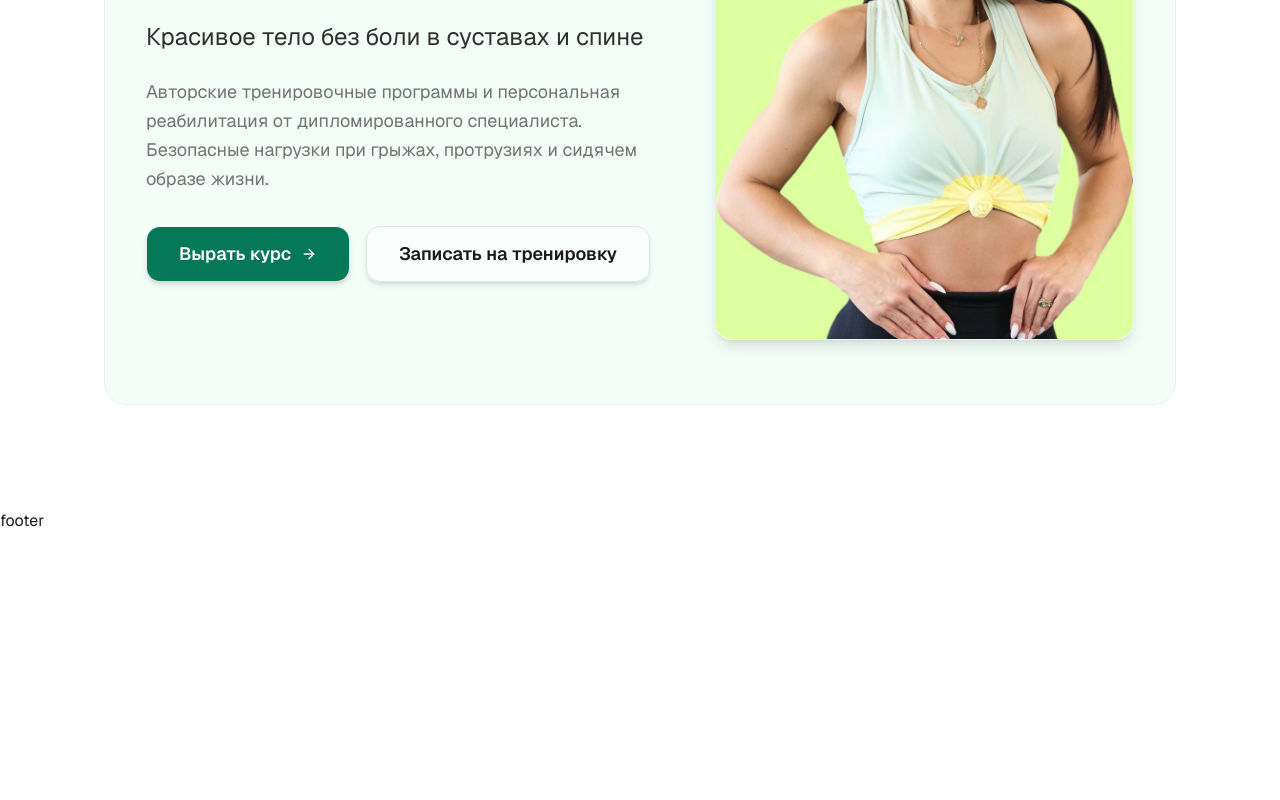
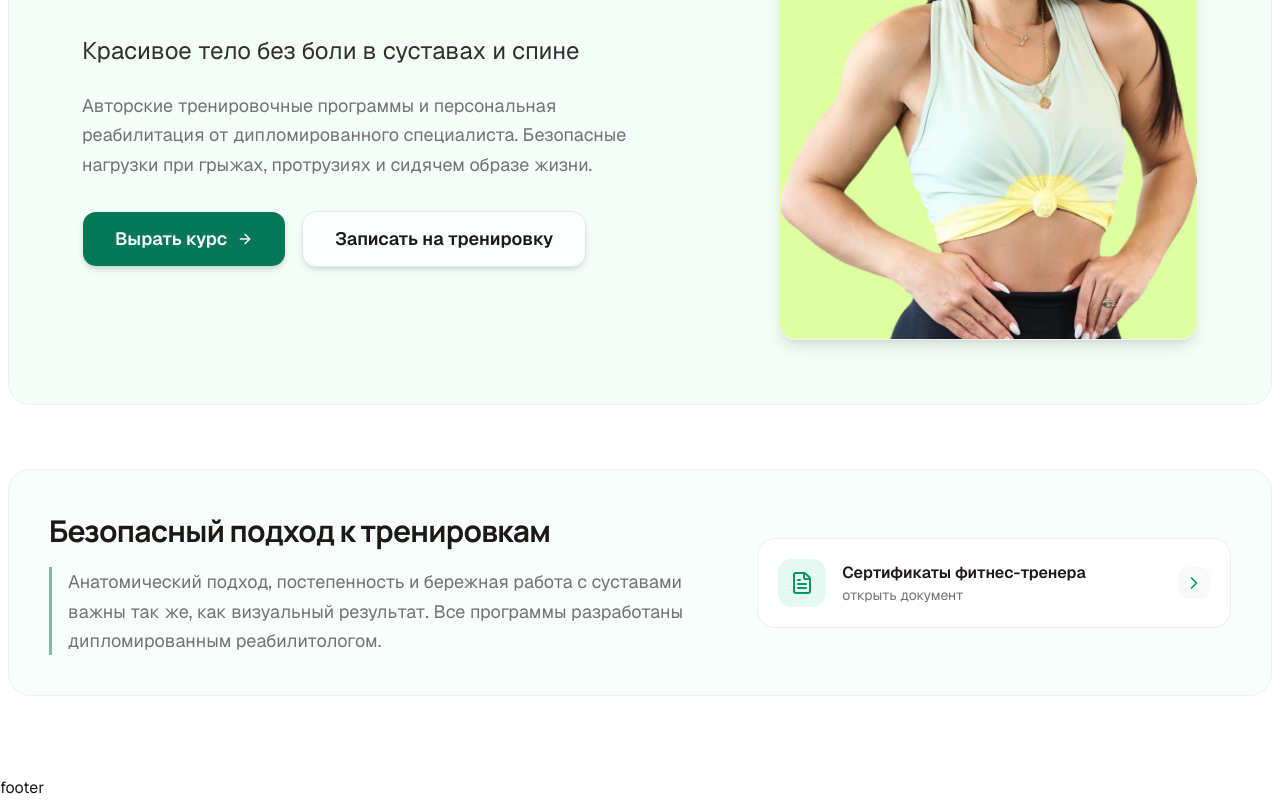
Before and after one commit to Pineapplesz/KanaanFit-Courses, a Next.js app: page / in a window 1280 px wide. Shown: the part 354-1154 px from the top of the page. Before the commit the page ends 887 px from the top, so only its background shows below. Built offline with nearby package versions, Linux system fonts and the light colour scheme.

Commit message:
Diplomas section

```diff
--- a/src/app/page.tsx
+++ b/src/app/page.tsx
@@ -1,9 +1,11 @@
+import Diplomas from "@/components/Diplomas";
 import Hero from "@/components/Hero";
 
 export default function Home() {
   return (
-    <div className="container mx-auto pt-24 md:p-26 ">
+    <div className="container mx-auto flex flex-col gap-10 md:gap-16 px-4 md:px-2 pt-24 md:pt-26 pb-16 md:pb-20">
       <Hero />
+      <Diplomas />
     </div>
   );
 }
--- /dev/null
+++ b/src/components/Diplomas.tsx
@@ -0,0 +1,108 @@
+import { Button } from "./ui/button";
+import { ChevronRight, FileText } from "lucide-react";
+import {
+  Dialog,
+  DialogContent,
+  DialogHeader,
+  DialogTitle,
+  DialogTrigger,
+} from "./ui/dialog";
+import Image from "next/image";
+
+const Diplomas = () => {
+  const DIPlOMAS_LINKS = {
+    h2: "Безопасный подход к тренировкам",
+    text: "Анатомический подход, постепенность и бережная работа с суставами важны так же, как визуальный результат. Все программы разработаны дипломированным реабилитологом.",
+    certificateText: "Сертификаты фитнес-тренера",
+    certificateSubText: "открыть документ",
+  };
+  const DIPlOMAS_IMG = [
+    {
+      title: "Диплом физио-реабилитолога",
+      src: "/image/Diploma1.jpg",
+      alt: 'Диплом реабилитолога"',
+    },
+    {
+      title: "Сертификат",
+      src: "/image/Diploma2.jpg",
+      alt: "Сертификат фитнес-тренера",
+    },
+  ];
+  return (
+    <section className="bg-secondary/40 border border-border/50 rounded-3xl p-6 sm:p-8 lg:p-10">
+      <div className="grid grid-cols-1 lg:grid-cols-12 gap-8 items-center">
+        {/* LEFT COLUMN*/}
+        <div className="lg:col-span-7 flex flex-col gap-4">
+          <h2 className="font-heading text-2xl sm:text-3xl font-bold tracking-tight text-foreground leading-snug">
+            {DIPlOMAS_LINKS.h2}
+          </h2>
+          <p className="text-muted-foreground border-l-3 pl-4 border-primary/50 text-base md:text-lg leading-relaxed">
+            {DIPlOMAS_LINKS.text}
+          </p>
+        </div>
+
+        {/* POPUP DIALOG WINDOW*/}
+        <div className="lg:col-span-5">
+          <Dialog>
+            <DialogTrigger asChild>
+              {/* RIGHT COLUMN*/}
+
+              <button
+                type="button"
+                className="w-full p-4 sm:p-5 flex justify-between items-center rounded-2xl border border-border/60
+                bg-background hover:border-emerald-500/40 hover:shadow-md transition-all text-left group
+                cursor-pointer"
+              >
+                <div className="flex items-center gap-4 min-w-0">
+                  <div className="w-12 h-12 rounded-xl bg-emerald-500/10 flex items-center justify-center shrink-0">
+                    <FileText className="w-6 h-6 text-emerald-600" />
+                  </div>
+                  <div className="flex flex-col min-w-0">
+                    <span className="font-semibold text-base text-foreground">
+                      {DIPlOMAS_LINKS.certificateText}
+                    </span>
+                    <span className="text-xs sm:text-sm text-muted-foreground">
+                      {DIPlOMAS_LINKS.certificateSubText}
+                    </span>
+                  </div>
+                </div>
+                <div className="w-8 h-8 rounded-lg bg-muted/60 group-hover:bg-muted transition-colors flex items-center justify-center shrink-0">
+                  <ChevronRight className="w-5 h-5  text-emerald-600" />
+                </div>
+              </button>
+            </DialogTrigger>
+            <DialogContent className="max-w-3xl sm:max-w-4xl w-[95vw] p-4 sm:p-6 rounded-2xl">
+              <DialogHeader className="mb-2">
+                <DialogTitle className="font-heading font-bold text-xl sm:text-2xl text-left">
+                  {DIPlOMAS_LINKS.certificateText}
+                </DialogTitle>
+              </DialogHeader>
+              <div className=" max-h-[75vh] overflow-y-auto flex flex-col gap-6">
+                {DIPlOMAS_IMG.map((img, index) => (
+                  <div key={index} className="flex flex-col gap-2">
+                    <span className="text-sm font-semibold text-muted-foreground">
+                      {img.title}
+                    </span>
+                    <div
+                      className="relative w-full md:aspect-[4/3] aspect-[5/4] rounded-xl overflow-hidden border
+                    border-border/40 bg-muted/20"
+                    >
+                      <Image
+                        src={img.src}
+                        alt={img.alt}
+                        fill
+                        className="object-contain"
+                      />
+                    </div>
+                  </div>
+                ))}
+              </div>
+            </DialogContent>
+          </Dialog>
+        </div>
+      </div>
+    </section>
+  );
+};
+
+export default Diplomas;
--- a/src/components/Header.tsx
+++ b/src/components/Header.tsx
@@ -12,10 +12,10 @@ import {
 import { Menu } from "lucide-react";
 
 const NAV_LINKS = [
-  { href: "", label: "Главная" },
-  { href: "", label: "Курсы" },
-  { href: "", label: "Тренировки" },
-  { href: "", label: "О нас" },
+  { href: "/", label: "Главная" },
+  { href: "/", label: "Курсы" },
+  { href: "/", label: "Тренировки" },
+  { href: "/", label: "О нас" },
 ];
 const NAV_LINKS_BUTTON = { name: "Личный кабинет", href: "/login" };
 
@@ -57,8 +57,13 @@ const Header = () => {
         <div className="flex md:hidden">
           <Sheet open={isOpen} onOpenChange={setIsOpen}>
             <SheetTrigger asChild>
-              <Button variant="ghost" size="icon" aria-label="Открыть меню">
-                <Menu className="h-16 w-16" />
+              <Button
+                asChild
+                variant="ghost"
+                size="icon"
+                aria-label="Открыть меню"
+              >
+                <Menu className="h-8 w-8" />
               </Button>
             </SheetTrigger>
 
@@ -77,7 +82,7 @@ const Header = () => {
                 <nav className="flex flex-col gap-4 text-center">
                   {NAV_LINKS.map((link) => (
                     <Link
-                      key={link.href}
+                      key={link.label}
                       href={link.href}
                       onClick={() => setIsOpen(false)}
                       className="text-xl font-medium text-muted-foreground transition-colors hover:text-foreground py-1"
--- a/src/components/Hero.tsx
+++ b/src/components/Hero.tsx
@@ -20,7 +20,7 @@ const Hero = () => {
 
   return (
     <section className="relative overflow-hidden bg-secondary/60 border border-border/50 rounded-3xl p-6 md:p-12 xl:p-16">
-      <div className="flex flex-col-reverse xl:flex-row items-center justify-center gap-10 lg:gap-12 xl:gap-16">
+      <div className="flex flex-col-reverse lg:flex-row items-center justify-center gap-10 lg:gap-12 xl:gap-30">
         <div className="flex flex-col items-start gap-6 max-w-xl">
           <div
             className="inline-flex items-center gap-2 px-3 py-1 rounded-full bg-emerald-500/10 text-emerald-700
--- /dev/null
+++ b/src/components/ui/dialog.tsx
@@ -0,0 +1,168 @@
+"use client"
+
+import * as React from "react"
+import { cn } from "cn"
+import { Dialog as DialogPrimitive } from "radix-ui"
+
+import { Button } from "@/components/ui/button"
+import { XIcon } from "lucide-react"
+
+function Dialog({
+  ...props
+}: React.ComponentProps<typeof DialogPrimitive.Root>) {
+  return <DialogPrimitive.Root data-slot="dialog" {...props} />
+}
+
+function DialogTrigger({
+  ...props
+}: React.ComponentProps<typeof DialogPrimitive.Trigger>) {
+  return <DialogPrimitive.Trigger data-slot="dialog-trigger" {...props} />
+}
+
+function DialogPortal({
+  ...props
+}: React.ComponentProps<typeof DialogPrimitive.Portal>) {
+  return <DialogPrimitive.Portal data-slot="dialog-portal" {...props} />
+}
+
+function DialogClose({
+  ...props
+}: React.ComponentProps<typeof DialogPrimitive.Close>) {
+  return <DialogPrimitive.Close data-slot="dialog-close" {...props} />
+}
+
+function DialogOverlay({
+  className,
+  ...props
+}: React.ComponentProps<typeof DialogPrimitive.Overlay>) {
+  return (
+    <DialogPrimitive.Overlay
+      data-slot="dialog-overlay"
+      className={cn(
+        "fixed inset-0 isolate z-50 bg-black/10 duration-100 supports-backdrop-filter:backdrop-blur-xs data-open:animate-in data-open:fade-in-0 data-closed:animate-out data-closed:fade-out-0",
+        className
+      )}
+      {...props}
+    />
+  )
+}
+
+function DialogContent({
+  className,
+  children,
+  showCloseButton = true,
+  ...props
+}: React.ComponentProps<typeof DialogPrimitive.Content> & {
+  showCloseButton?: boolean
+}) {
+  return (
+    <DialogPortal>
+      <DialogOverlay />
+      <DialogPrimitive.Content
+        data-slot="dialog-content"
+        className={cn(
+          "fixed top-1/2 left-1/2 z-50 grid w-full max-w-[calc(100%-2rem)] -translate-x-1/2 -translate-y-1/2 gap-4 rounded-xl bg-popover p-4 text-sm text-popover-foreground ring-1 ring-foreground/10 duration-100 outline-none sm:max-w-sm data-open:animate-in data-open:fade-in-0 data-open:zoom-in-95 data-closed:animate-out data-closed:fade-out-0 data-closed:zoom-out-95",
+          className
+        )}
+        {...props}
+      >
+        {children}
+        {showCloseButton && (
+          <DialogPrimitive.Close data-slot="dialog-close" asChild>
+            <Button
+              variant="ghost"
+              className="absolute top-2 right-2"
+              size="icon-sm"
+            >
+              <XIcon
+              />
+              <span className="sr-only">Close</span>
+            </Button>
+          </DialogPrimitive.Close>
+        )}
+      </DialogPrimitive.Content>
+    </DialogPortal>
+  )
+}
+
+function DialogHeader({ className, ...props }: React.ComponentProps<"div">) {
+  return (
+    <div
+      data-slot="dialog-header"
+      className={cn("flex flex-col gap-2", className)}
+      {...props}
+    />
+  )
+}
+
+function DialogFooter({
+  className,
+  showCloseButton = false,
+  children,
+  ...props
+}: React.ComponentProps<"div"> & {
+  showCloseButton?: boolean
+}) {
+  return (
+    <div
+      data-slot="dialog-footer"
+      className={cn(
+        "-mx-4 -mb-4 flex flex-col-reverse gap-2 rounded-b-xl border-t bg-muted/50 p-4 sm:flex-row sm:justify-end",
+        className
+      )}
+      {...props}
+    >
+      {children}
+      {showCloseButton && (
+        <DialogPrimitive.Close asChild>
+          <Button variant="outline">Close</Button>
+        </DialogPrimitive.Close>
+      )}
+    </div>
+  )
+}
+
+function DialogTitle({
+  className,
+  ...props
+}: React.ComponentProps<typeof DialogPrimitive.Title>) {
+  return (
+    <DialogPrimitive.Title
+      data-slot="dialog-title"
+      className={cn(
+        "font-heading text-base leading-none font-medium",
+        className
+      )}
+      {...props}
+    />
+  )
+}
+
+function DialogDescription({
+  className,
+  ...props
+}: React.ComponentProps<typeof DialogPrimitive.Description>) {
+  return (
+    <DialogPrimitive.Description
+      data-slot="dialog-description"
+      className={cn(
+        "text-sm text-muted-foreground *:[a]:underline *:[a]:underline-offset-3 *:[a]:hover:text-foreground",
+        className
+      )}
+      {...props}
+    />
+  )
+}
+
+export {
+  Dialog,
+  DialogClose,
+  DialogContent,
+  DialogDescription,
+  DialogFooter,
+  DialogHeader,
+  DialogOverlay,
+  DialogPortal,
+  DialogTitle,
+  DialogTrigger,
+}
```
Also changed, not shown: 2 other files (tests, documents, lock files or other folders).
